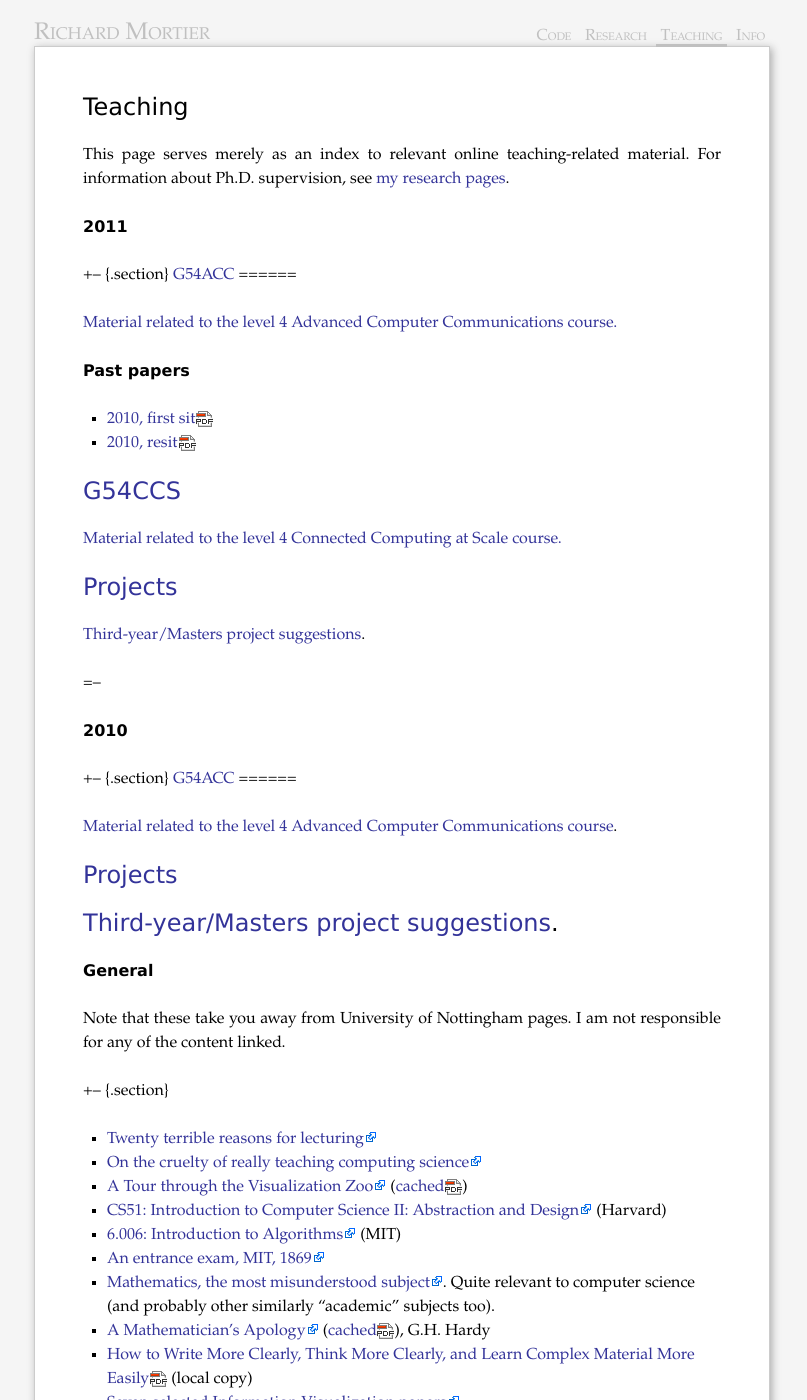
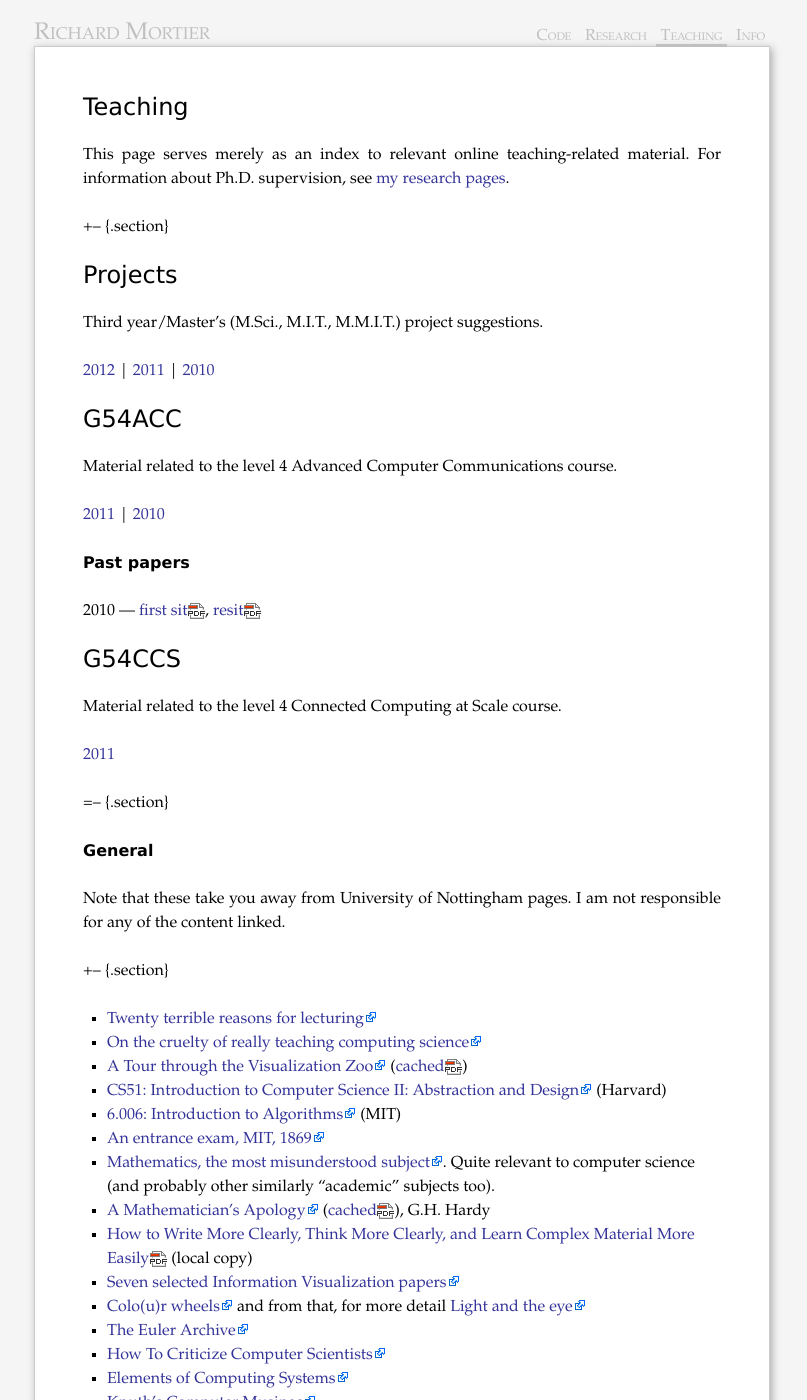
Before and after one commit to mor1/mort-www, a Jekyll site: the page built from teaching/index.md, in a window 1280 px wide and 1400 px high. Shown: the whole window, without its empty margins (238-1045 px from the left). Built offline with Jekyll 4.4.1, drawn with Linux system fonts in a browser that asks for light colours; Markdown is read by kramdown in place of the engine named in the settings.

Commit message:
rejig teaching front page; add 2012 projects

```diff
--- a/teaching/index.md
+++ b/teaching/index.md
@@ -12,58 +12,42 @@ This page serves merely as an index to relevant online teaching-related
 material. For information about Ph.D. supervision, see
 [my research pages](../research/students/).
 
-2011
-----
++-- {.section}
 
-+-- {.section}
-[G54ACC][2011-g54acc]
+Projects
+========
+
+Third year/Master's (M.Sci., M.I.T., M.M.I.T.) project suggestions.
+
+[2012](projects/2012)
+| [2011](projects/2011)
+| [2010](projects/2010)
+
+
+G54ACC
 ======
 
-[Material related to the level 4 Advanced Computer Communications course.][2011-g54acc]
+Material related to the level 4 Advanced Computer Communications course.
+
+[2011](g54acc/2011)
+| [2010](g54acc/2010)
 
 Past papers
 -----------
 
-+ [2010, first sit](g54acc/exams/2010-firstsit.pdf)
-+ [2010, resit](g54acc/exams/2010-resit.pdf)
+2010 ---
+[first sit](g54acc/exams/2010-firstsit.pdf),
+[resit](g54acc/exams/2010-resit.pdf)
 
-[G54CCS][2011-g54ccs]
+
+G54CCS
 ======
 
-[Material related to the level 4 Connected Computing at Scale course.][2011-g54ccs]
+Material related to the level 4 Connected Computing at Scale course.
 
+[2011](g54ccs/2011)
 
-[Projects][2011-projects]
-========
-
-[Third-year/Masters project suggestions][2011-projects].
-
-=--
-
-[2011-projects]: projects/2011
-[2011-g54acc]: g54acc/2011
-[2011-g54ccs]: g54ccs/2011
-
-
-2010
-----
-
-+-- {.section}
-[G54ACC][2010-g54acc]
-======
-
-[Material related to the level 4 Advanced Computer Communications course][2010-g54acc].
-
-
-[Projects][2010-projects]
-========
-
-[Third-year/Masters project suggestions][2010-projects].
-=--
-
-[2010-projects]: projects/2010
-[2010-g54acc]: g54acc/2010
-
+=-- {.section}
 
 
 General
```
Also changed, not shown: teaching/projects/2012/index.md (added, +99 -0 lines).
